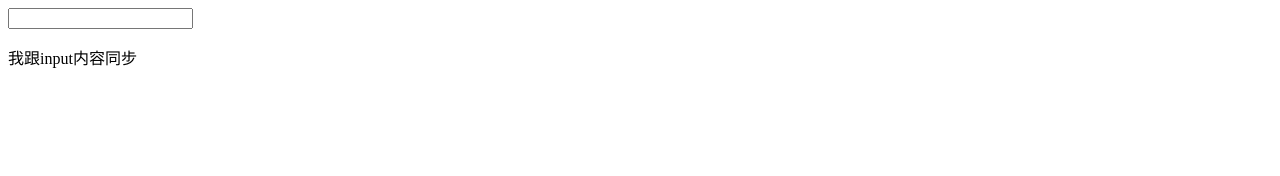
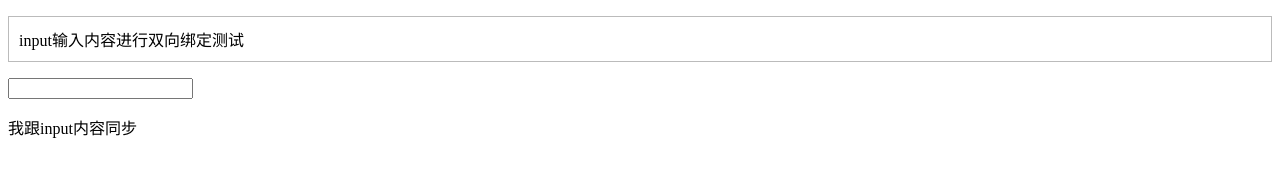
Before and after one commit to skygst102/Sv, a website: page Sv/test/input-test/index.html in a window 1280 px wide. Drawn offline with Linux system fonts and the light colour scheme.

Commit message:
添加注释

```diff
--- /dev/null
+++ b/Sv/css/explain.css
@@ -0,0 +1 @@
+.explain{border: 1px solid #bbb;padding: 10px;}
--- a/Sv/test/input-test/index.html
+++ b/Sv/test/input-test/index.html
@@ -5,13 +5,14 @@
     <meta name="viewport" content="width=device-width, initial-scale=1.0">
     <meta http-equiv="X-UA-Compatible" content="ie=edge">
     <title>Document</title>
+    <link rel="stylesheet" href="../../css/explain.css">
     <script src="../../js/zepto.js"></script>
     <script src="../../js/sv.js"></script>
     <script src="./test.js"></script>
 
 </head>
 <body>
-
+    <p class="explain">input输入内容进行双向绑定测试</p>
     <div id="mm">
         <input type="text" value="" @bind[value]='val' id="tt">
         <p @bind[html]='val'>我跟input内容同步</p>
```
Also changed, not shown: Sv/test/tpl-test/index.html (+2 -1 lines), 1 other file.
